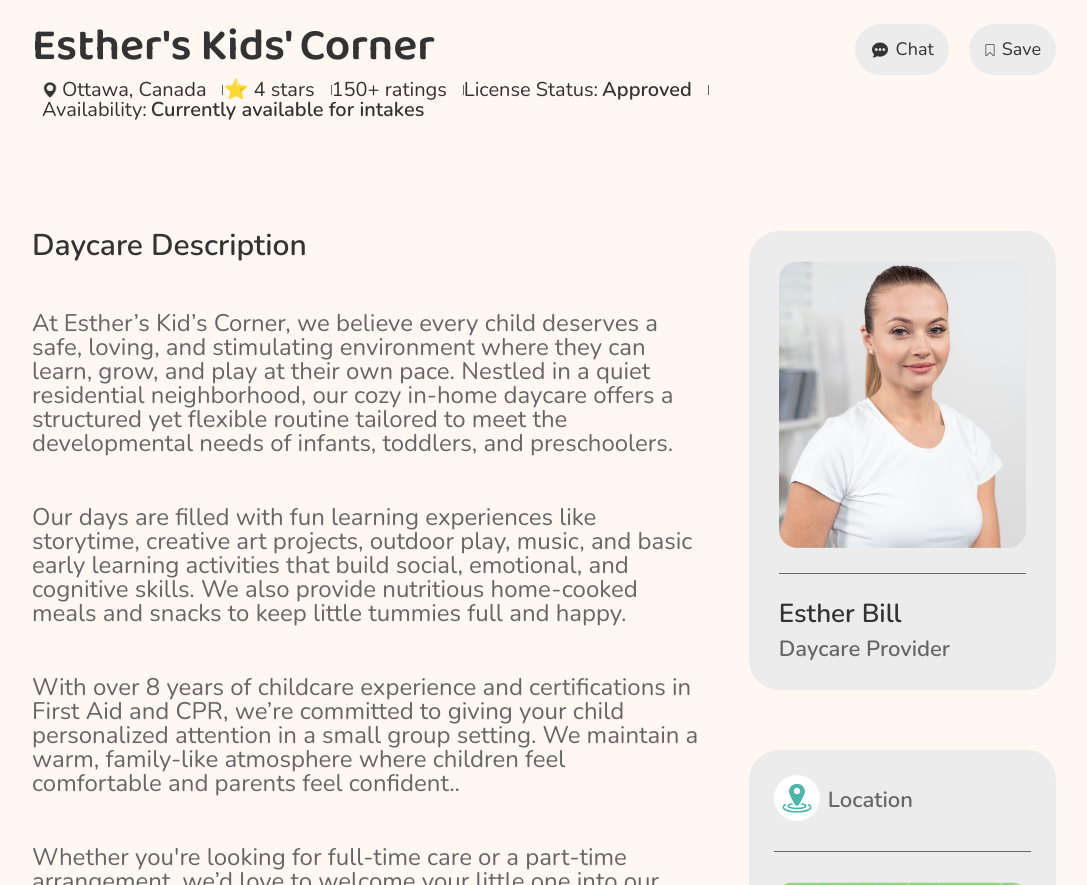
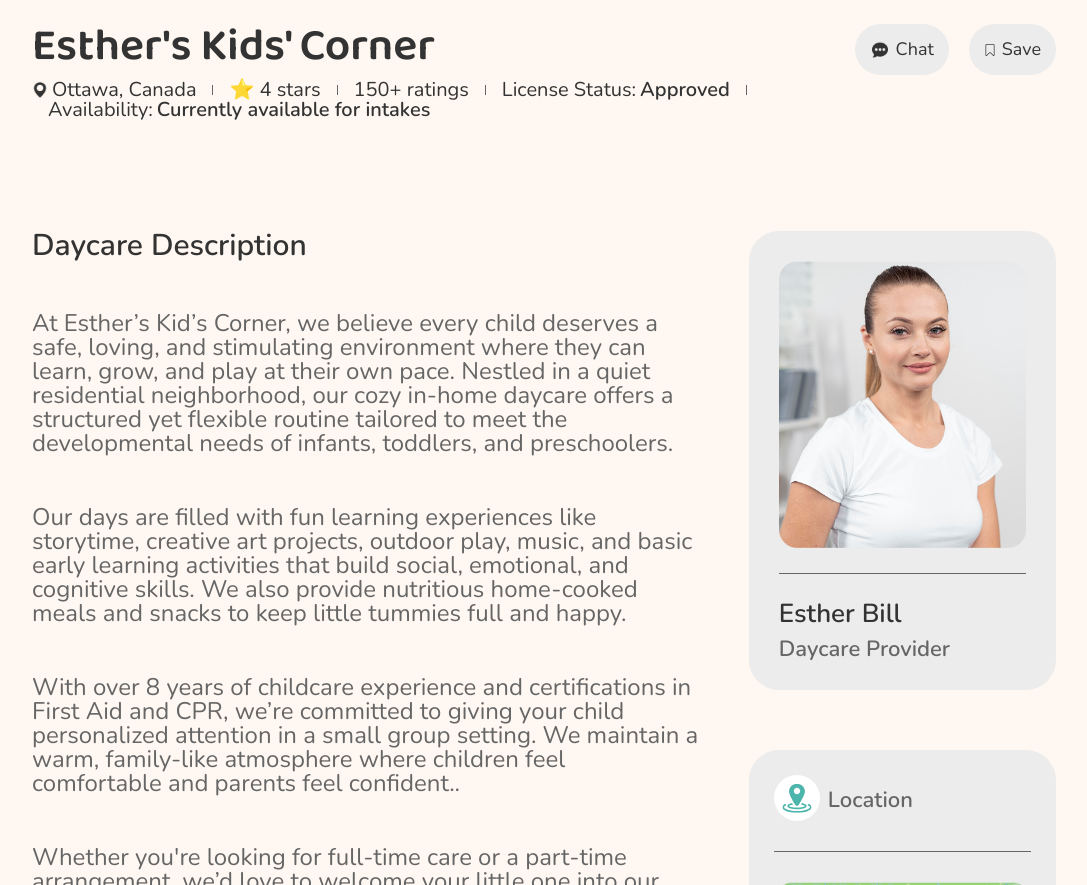
Before and after one commit to Miss-shelby/kidCubbies, a plain HTML site: page daycare.html in a window 1280 px wide. Shown: the part 906-1791 px from the top of the page, without its empty margins (96-1183 px from the left). Drawn offline with nearby package versions, Linux system fonts and the light colour scheme.

Commit message:
fixed text alignment

```diff
--- a/css/dayCare.css
+++ b/css/dayCare.css
@@ -152,7 +152,7 @@ html[data-theme='dark'] {
 }
 .daycare-hero-smalltext{
     font-size: 20px;
-    margin: 10px !important ;
+    margin: 10px 0px !important ;
     /* padding-top: 10px; */
     display: flex;
     align-items: start;
--- a/daycare.html
+++ b/daycare.html
@@ -107,32 +107,32 @@
             <button><span><img class="w-3 h-5 save" src="./assets/icons/save-instagram (2) 1.png"/></span>Save</button>
         </div>
       </div>
-      <div class="daycare-hero-smalltext  mt-4 xl:mt-0 hidden sm:flex flex flex-col  sm:gap-0 !items-start sm:flex-row sm:items-center ">
+      <div class="daycare-hero-smalltext  mt-4 xl:mt-0 hidden sm:flex flex flex-col gap-4  sm:gap-0  sm:flex-row sm:items-center ">
         <p class="flex items-center right_border">
             <img  src="./assets/icons/location-pin 1.png" alt="location icon" class="w-4 h-4 mr-1 location"/>
             Ottawa, Canada
         </p>
 
-        <p class="flex items-center right_border">
+        <p class="flex items-center right_border ml-4">
              ⭐️ 4 stars
         </p>
 
-        <p class="flex items-center right_border">
+        <p class="flex items-center ml-4 right_border">
             150+ ratings
         </p>
 
-        <p class="flex items-center right_border">
+        <p class="flex items-center right_border ml-4">
             License Status: <span class="bold-text ml-1"> Approved</span>
         </p>
 
-        <p class="flex items-center">
+        <p class="flex items-center ml-4">
             Availability: <span class="bold-text ml-1"> Currently available for intakes</span>
         </p>
     </div>
      <div class="daycare-hero-smalltext sm:hidden  !items-start  ">
         <p class="flex items-center ">
             <img  src="./assets/icons/location-pin 1.png" alt="location icon" class="w-4 h-4 mr-1 location"/>
-            Ottawa, Canada <span class="right_border"></span> <span class="">   ⭐️ 4 stars </span> <span class="right_border"></span> <span class="">150+ ratings</span>
+            Ottawa, Canada <span class="right_border"></span> <span class="ml-2">   ⭐️ 4 stars </span> <span class="right_border"></span> <span class="ml-2">150+ ratings</span>
         </p>
         <p class="flex items-center pt-[10px]">
             License Status: <span class="bold-text ml-1"> Approved</span>
@@ -611,6 +611,8 @@
     flatpickr("#datepicker", {
       inline: true,    // Show calendar directly
       defaultDate: "today",
+      showMonths: 1,
+      showDaysInNextAndPreviousMonths: false,
     });
   </script>
   <script defer src="js/main.js"></script>
```
